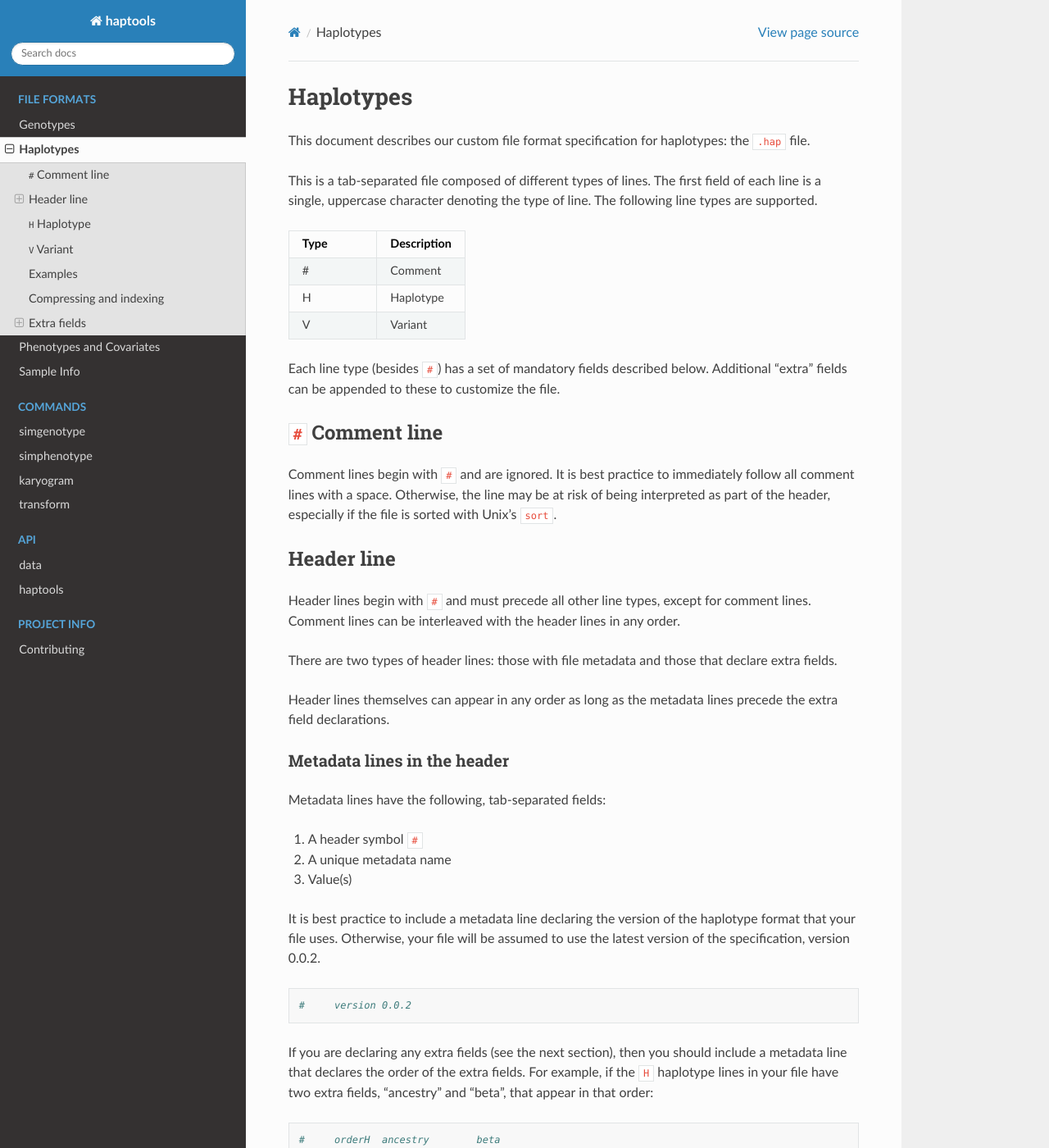
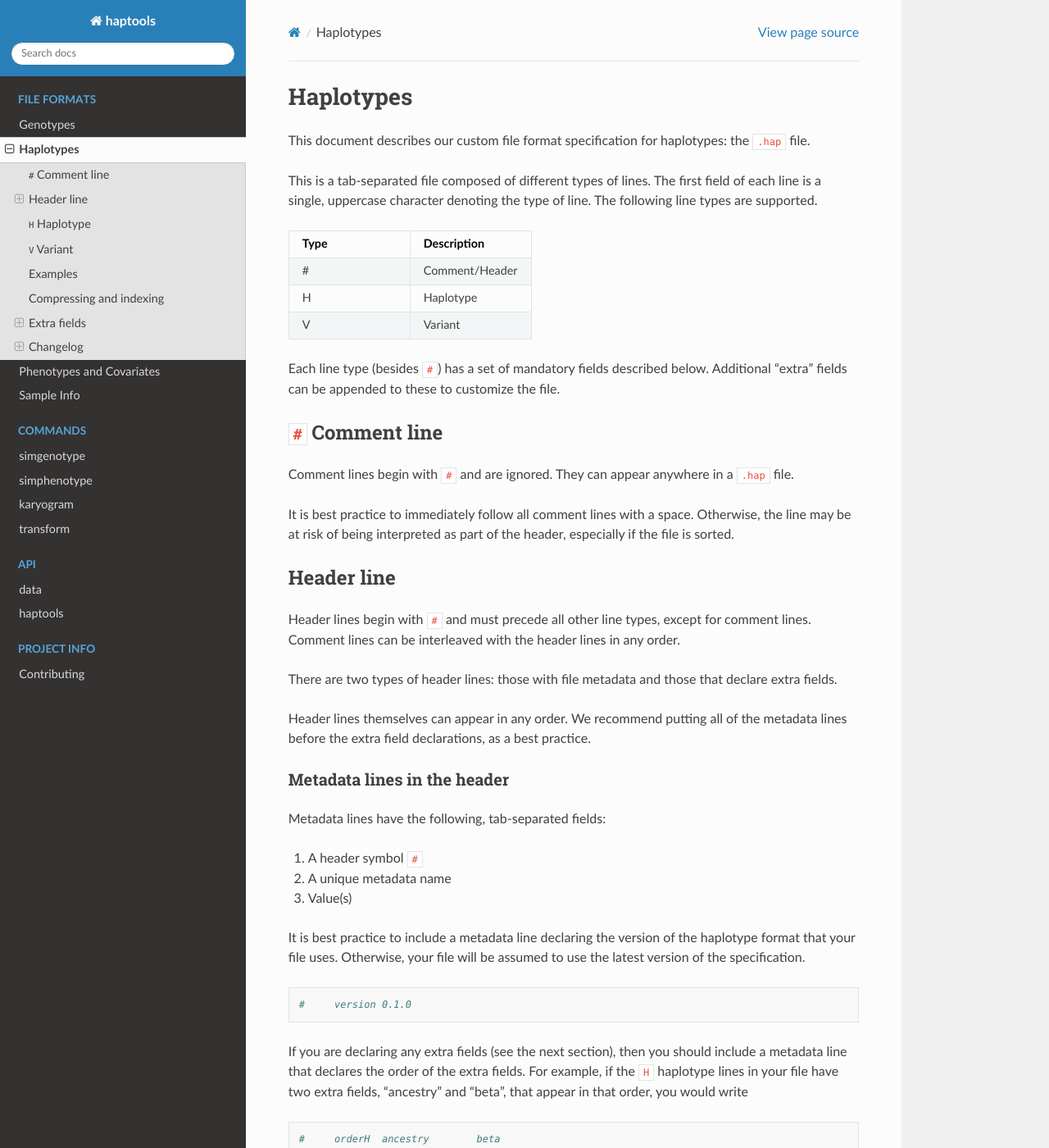
Before and after one commit to CAST-genomics/haptools, a Sphinx documentation site: the page built from docs/formats/haplotypes.rst, in a window 1280 px wide and 1400 px high. Shown: the whole window at 82% size. Built offline with Sphinx 7.4.7 and the Read the Docs theme 2.0.0, drawn with Linux system fonts in a browser that asks for light colours; some of the changed text lies outside the part shown.

Commit message:
change .hap version bump to v0.1.0

```diff
--- a/docs/formats/haplotypes.rst
+++ b/docs/formats/haplotypes.rst
@@ -15,7 +15,7 @@ This is a tab-separated file composed of different types of lines. The first fie
    * - Type
      - Description
    * - #
-     - Comment
+     - Comment/Header
    * - H
      - Haplotype
    * - V
@@ -25,7 +25,9 @@ Each line type (besides ``#``) has a set of mandatory fields described below. Ad
 
 ``#`` Comment line
 ~~~~~~~~~~~~~~~~~~
-Comment lines begin with ``#`` and are ignored. It is best practice to immediately follow all comment lines with a space. Otherwise, the line may be at risk of being interpreted as part of the header, especially if the file is sorted with Unix's ``sort``.
+Comment lines begin with ``#`` and are ignored. They can appear anywhere in a ``.hap`` file.
+
+It is best practice to immediately follow all comment lines with a space. Otherwise, the line may be at risk of being interpreted as part of the header, especially if the file is sorted.
 
 Header line
 ~~~~~~~~~~~
@@ -33,7 +35,7 @@ Header lines begin with ``#`` and must precede all other line types, except for
 
 There are two types of header lines: those with file metadata and those that declare extra fields.
 
-Header lines themselves can appear in any order as long as the metadata lines precede the extra field declarations.
+Header lines themselves can appear in any order. We recommend putting all of the metadata lines before the extra field declarations, as a best practice.
 
 Metadata lines in the header
 ----------------------------
@@ -43,13 +45,13 @@ Metadata lines have the following, tab-separated fields:
 2. A unique metadata name
 3. Value(s)
 
-It is best practice to include a metadata line declaring the version of the haplotype format that your file uses. Otherwise, your file will be assumed to use the latest version of the specification, version 0.0.2.
+It is best practice to include a metadata line declaring the version of the haplotype format that your file uses. Otherwise, your file will be assumed to use the latest version of the specification.
 
 .. code-block::
 
-  #	version	0.0.2
+  #	version	0.1.0
 
-If you are declaring any extra fields (see the next section), then you should include a metadata line that declares the order of the extra fields. For example, if the ``H`` haplotype lines in your file have two extra fields, "ancestry" and "beta", that appear in that order:
+If you are declaring any extra fields (see the next section), then you should include a metadata line that declares the order of the extra fields. For example, if the ``H`` haplotype lines in your file have two extra fields, "ancestry" and "beta", that appear in that order, you would write
 
 .. code-block::
 
@@ -149,11 +151,11 @@ We encourage you to sort, bgzip compress, and index your ``.hap`` file whenever
 
 .. code-block:: bash
 
-  sort -k1,4 -o file.hap file.hap
+  LC_ALL=C sort -k1,4 -o file.hap file.hap
   bgzip file.hap
   tabix -s 2 -b 3 -e 4 file.hap.gz
 
-In order to properly index the file, the IDs in the haplotype lines must be different from their chromosomes. In addition, you must sort on the first field (ie the line type symbol) in addition to the latter three.
+In order to properly index the file, the set of IDs in the haplotype lines must be distinct from the set of chromosome names. This is a best practice in unindexed ``.hap`` files but a requirement for indexed ones. In addition, you must sort on the first field (ie the line type symbol) in addition to the latter three.
 
 Extra fields
 ~~~~~~~~~~~~
@@ -195,3 +197,18 @@ The following extra fields should be declared for your ``.hap`` file to be compa
 ``V`` Variant
 +++++++++++++
 No extra fields are required here.
+
+Changelog
+~~~~~~~~~
+v0.1.0
+------
+Updates to the header lines in the specification.
+
+We've created a new type of metadata line for specifying the "order" of the extra fields in each line.
+Previously, the order was inferred from the order of the extra-field declarations in the header. Unfortunately, sorting can change that. By specifying the order of the extra fields up-front, you can ensure that the file will be parsed the same regardless of whether it is sorted.
+
+If your ``.hap`` file does not have any extra fields, you can safely bump the version number without changing the file.
+
+v0.0.1
+------
+Initialized the spec! See `PR #43 <https://github.com/gymrek-lab/haptools/pull/43>`_.
```
Also changed, not shown: other parts of docs/formats/haplotypes.rst (+1 -1 lines).
